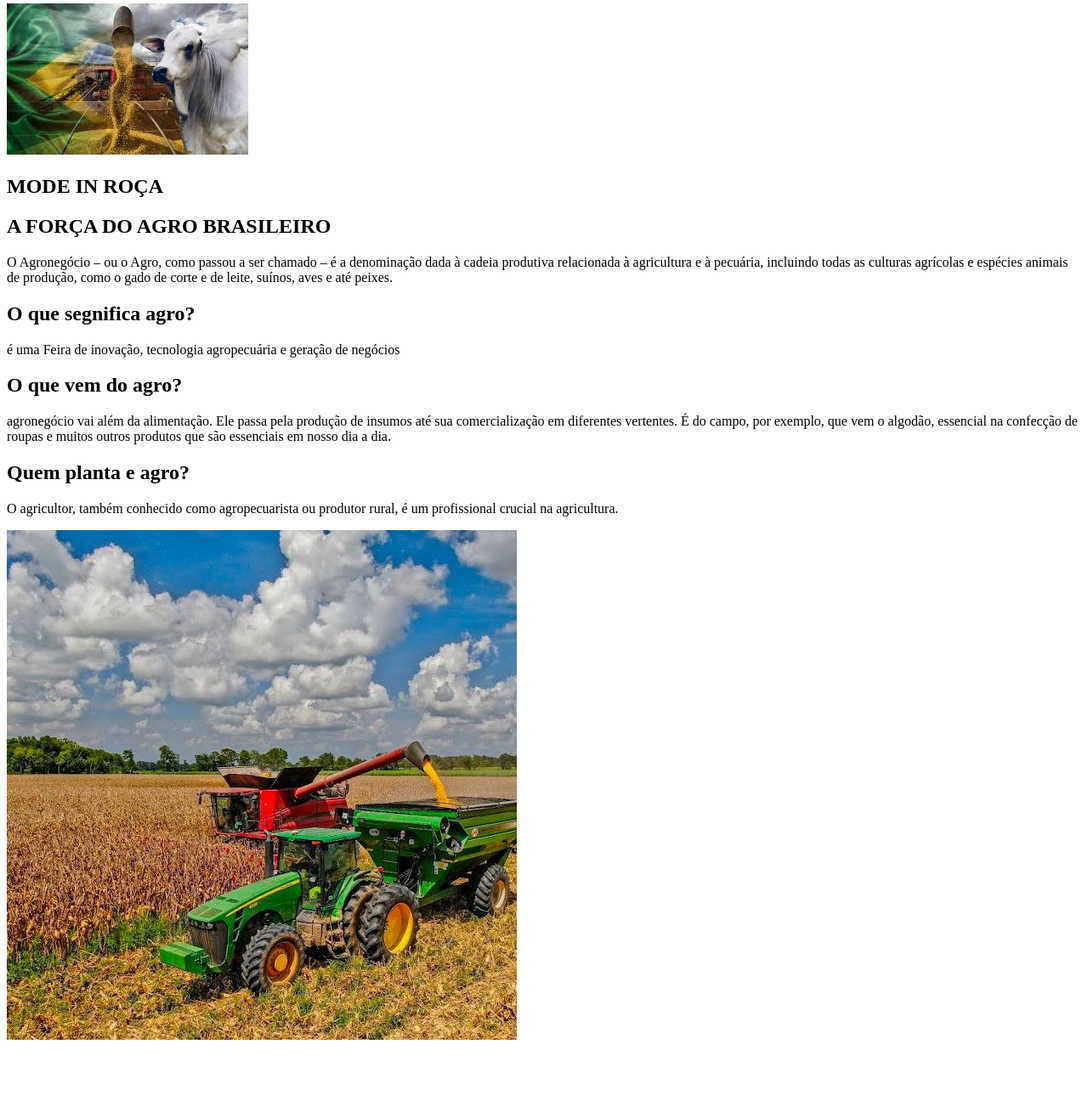
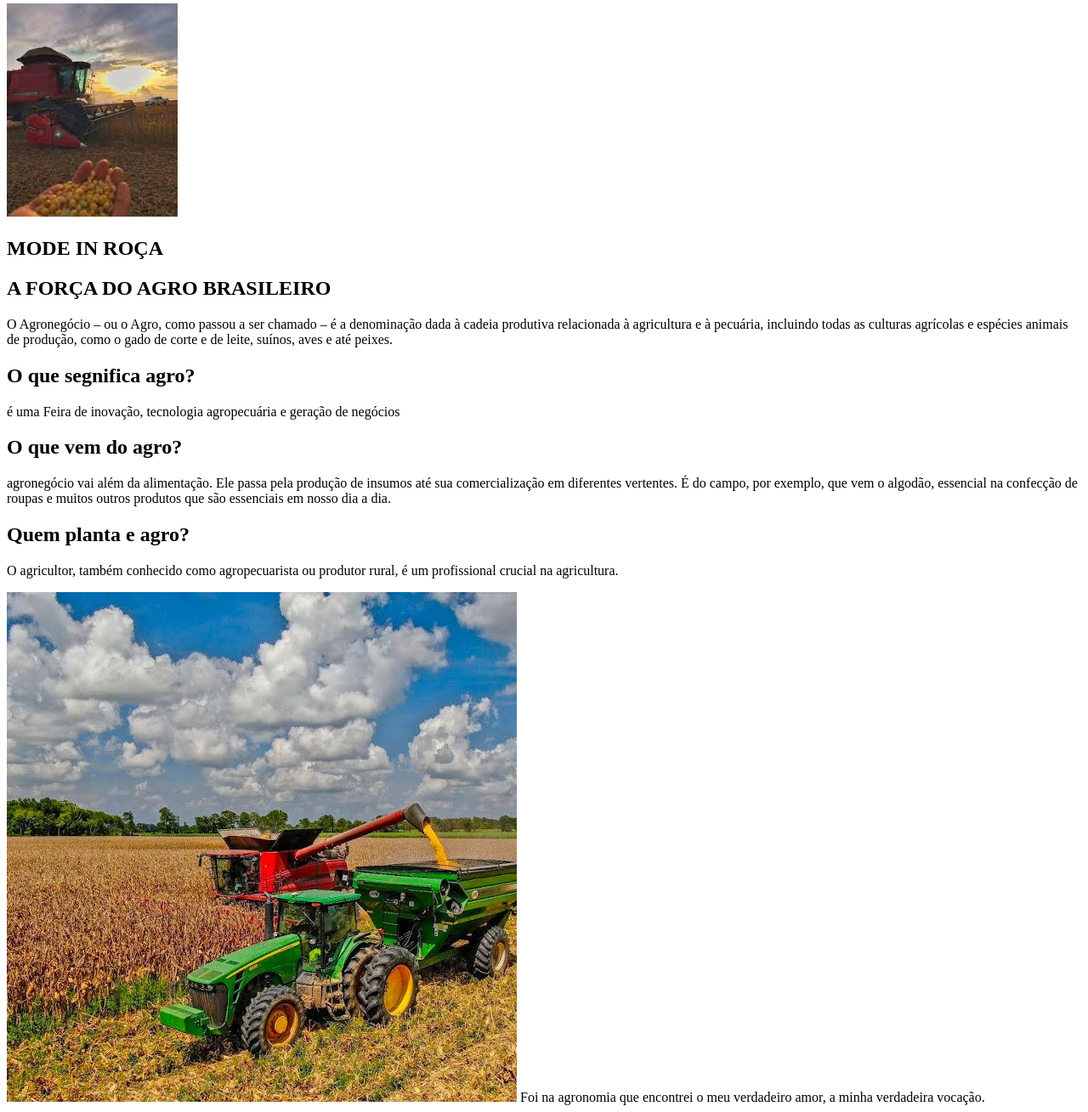
Before and after one commit to raquelsilvasantos/raquel, a plain HTML site: page index.html in a window 1280 px wide. Shown: the part 4-1313 px from the top of the page at 85% size. Before the commit the page ends 1240 px from the top, so only its background shows below. Drawn offline with Linux system fonts and the light colour scheme.

Commit message:
Add files via upload

```diff
--- a/index.html
+++ b/index.html
@@ -7,7 +7,8 @@
 
 
 
-    <img src="images.jpeg" alt="">
+    <img src="download.jpeg" alt="">
+
     <h2 class="titulo pricipal"> MODE IN ROÇA</h2>
 
     <h2> A FORÇA DO AGRO BRASILEIRO</h2>
@@ -26,8 +27,12 @@
 
         <p>O agricultor, também conhecido como agropecuarista ou produtor rural, é um profissional crucial na agricultura. </p>
 
+       <img src="banner-agro-sl.jpg" alt="">
 
-        <img src="banner-agro-sl.jpg" alt="">
+     <float:lef/right>Foi na agronomia que encontrei o meu verdadeiro amor, a minha verdadeira vocação.</float:lef>
+
+
+
 </head>
 <body>
 
--- a/style.css
+++ b/style.css
@@ -0,0 +1,3 @@
+body{
+    background-color: blue;
+    }
```
Also changed, not shown: agro.jpeg (added), download.jpeg (added).
